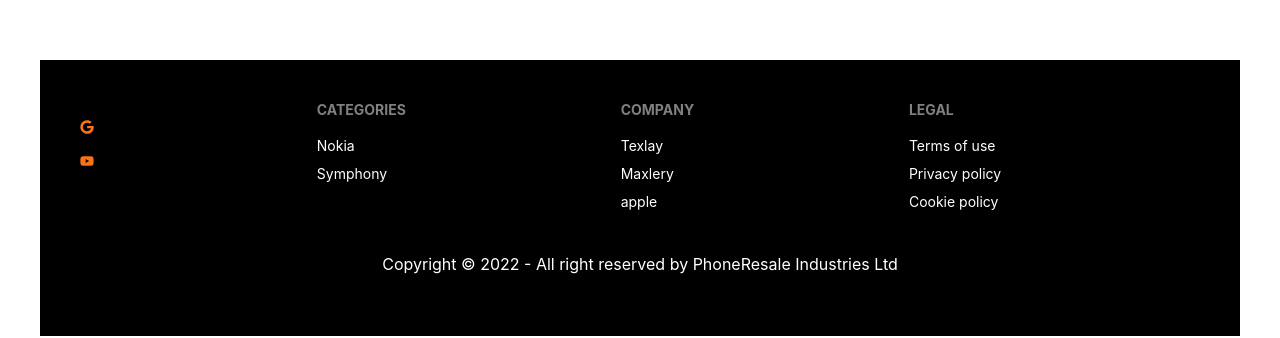
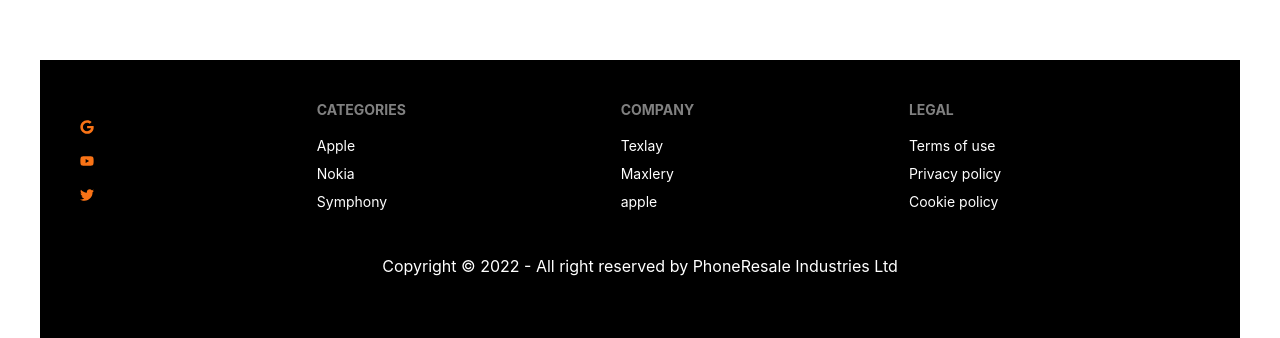
Before and after one commit to Minnatulislam/Assignment-12-Phone-resale, a React (Create React App) app: page /deshboard in a window 1280 px wide. Shown: the part 804-1142 px from the top of the page. Built offline with nearby package versions, Linux system fonts and the light colour scheme; no server answers.

Commit message:
added footer category item in footer with link up routing

```diff
--- a/src/Pages/Shared/Navber/Footer/Footer.js
+++ b/src/Pages/Shared/Navber/Footer/Footer.js
@@ -2,6 +2,7 @@
 import { Link } from 'react-router-dom';
 import { FaGoogle, FaTwitter, FaYoutube,  } from 'react-icons/fa';
 
+/* added footer categories and social icon section ...... */
 
 const Footer = () => {
     return (
@@ -10,18 +11,17 @@
       <div className=" p-10 bg-black  text-white container ">
 
 
-    {/* footer social icon section ...... */}
      <footer className="footer pb-5" >
      <span className='pt-2 gap-5  my-3 d-flex flex-lg-row   justify-center align-center text-emerald-700 ' >
 
                     <FaGoogle className='me-2 fs-3 text-orange-500 '  />
                      <FaYoutube className='me-2 fs-3 text-orange-500'/>
-                     {/* <FaTwitter className=' fs-4 text-orange-500' /> */}
+                     <FaTwitter className=' fs-4 text-orange-500' />
                     </span>
 
   <div>
     <span className="footer-title">Categories</span>
-    {/* < Link className="link link-hover hover:text-orange-500">Apple</Link>  */}
+    < Link className="link link-hover hover:text-orange-500">Apple</Link>
     <Link className="link link-hover hover:text-orange-500">Nokia</Link>
     <Link className="link link-hover hover:text-orange-500"> Symphony </Link>
 
```
